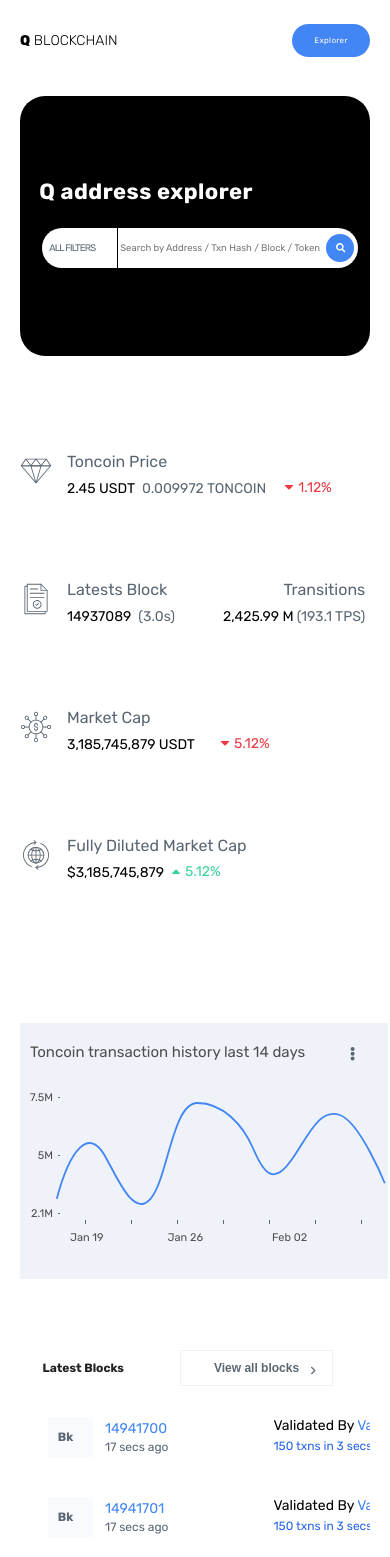
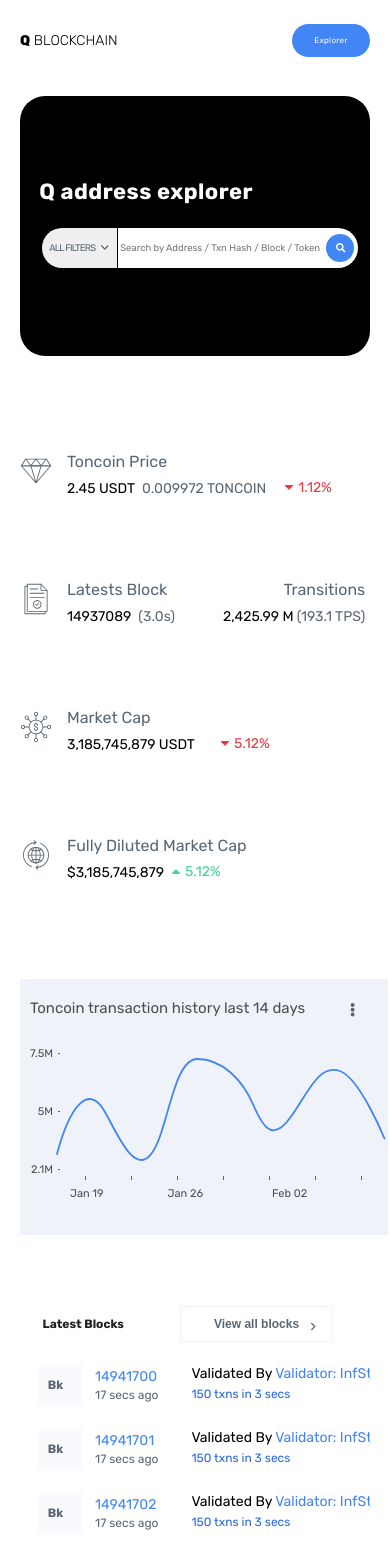
Before and after one commit to YeYoJskw/TON, a React (Vite) app: page /home in a window 390 px wide. Shown: the top 1557 px of the page. Built offline with nearby package versions, Linux system fonts and the light colour scheme.

Commit message:
new fix for phones

```diff
--- a/src/components/Table2.css
+++ b/src/components/Table2.css
@@ -108,6 +108,18 @@
     margin-bottom: 100px;
   }
 
+  .age-td {
+    padding: 18px 20px;
+  }
+
+  .from-td {
+    padding-right: 35px;
+  }
+
+  .to-td {
+    padding-right: 30px;
+  }
+
   .table2 {
     display: block;
     overflow-x: auto;
--- a/src/components/Table2.jsx
+++ b/src/components/Table2.jsx
@@ -20,9 +20,6 @@
             </th>
             <th className="th-table2" scope="col">
               Status
-            </th>
-            <th className="th-table2" scope="col">
-              Message
             </th>
           </tr>
         </thead>
@@ -51,7 +48,6 @@
                   {row.status}
                 </button>
               </td>
-              <td className="message-td td-table2">{row.message}</td>
             </tr>
           ))}
         </tbody>
--- a/src/components/TableRows.css
+++ b/src/components/TableRows.css
@@ -212,6 +212,10 @@
     margin-bottom: 100px;
   }
 
+  .block-td {
+    padding: 12px 18px;
+  }
+
   th,
   .td {
     font-size: 12px;
@@ -228,6 +232,10 @@
     top: 11px;
   }
 
+  .amount {
+    padding-top: 22px;
+  }
+
   .view-transactions {
     position: absolute;
     left: 175px;
@@ -235,10 +243,14 @@
     width: 180px;
   }
 
-  .validated-td {
-    padding-top: 20px;
-    padding-bottom: 20px;
+  .table-container.blocks .validated-td {
+    padding: 12px 15px;
   }
+
+  .table-container.transactions .validated-td {
+    padding: 12px 15px;
+  }
+
   .avatar {
     width: 35px;
   }
--- a/src/components/home.css
+++ b/src/components/home.css
@@ -32,7 +32,8 @@
   padding-left: 3px;
 }
 
-.filter-dropdown {
+.selected-filter,
+.selected-def {
   font-family: 'Rubik';
   background-image: url('/img/down.svg');
   background-repeat: no-repeat;
@@ -51,7 +52,8 @@
   letter-spacing: -0.8px;
 }
 
-.filter-dropdown:focus,
+.selected-filter:focus,
+.selected-def:focus,
 .search-field:focus {
   border: none;
   outline: none;
@@ -312,7 +314,18 @@
     padding-left: 3px;
   }
 
-  .filter-dropdown {
+  .selected-filter {
+    width: 75px;
+    height: 40px;
+    margin-right: 1px;
+    padding-left: 7px;
+    font-size: 9.5px;
+    background-image: url('/img/down.svg');
+    background-repeat: no-repeat;
+    background-position: right 8px center;
+  }
+
+  .selected-def {
     width: 75px;
     height: 40px;
     margin-right: 1px;
@@ -455,7 +468,7 @@
     height: 256px;
     align-items: flex-start;
     background-position: 35px 79px;
-    margin-top: 59px;
+    margin-top: 15px;
   }
 
   .graph-h {
@@ -531,7 +544,7 @@
     padding-left: 3px;
   }
 
-  .filter-dropdown {
+  .selected-filter {
     width: 75px;
     height: 35px;
     margin-right: 1px;
--- a/src/pages/Home.jsx
+++ b/src/pages/Home.jsx
@@ -1,9 +1,11 @@
-import React from 'react'
+import React, { useState } from 'react'
 import Header from '../components/layout/Header'
 import TableRows from '../components/TableRows'
 import '../components/home.css'
 
 function Home() {
+  const [selected, setSelected] = useState('option1') // Начальное значение
+
   return (
     <div>
       <Header />
@@ -12,7 +14,13 @@
           <div className="content-hero">
             <h1>Q address explorer</h1>
             <form className="form-search" action="">
-              <select className="filter-dropdown">
+              <select
+                className={
+                  selected === 'option1' ? 'selected-filter' : 'selected-def'
+                }
+                value={selected}
+                onChange={(e) => setSelected(e.target.value)}
+              >
                 <option value="option1">ALL FILTERS</option>
                 <option value="option2">SOLANA BCHAIN</option>
                 <option value="option3">TON BCHAIN</option>
```
